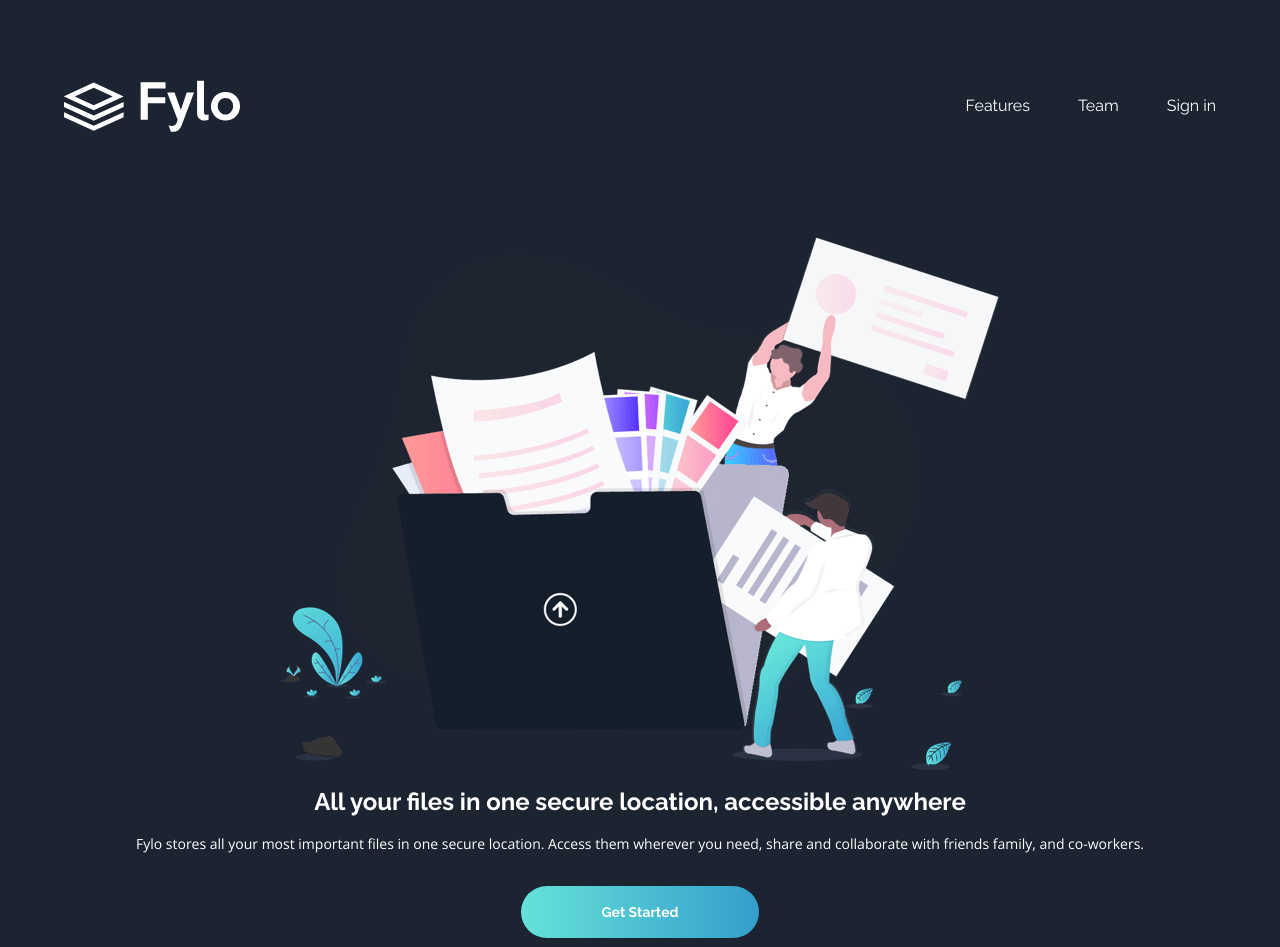
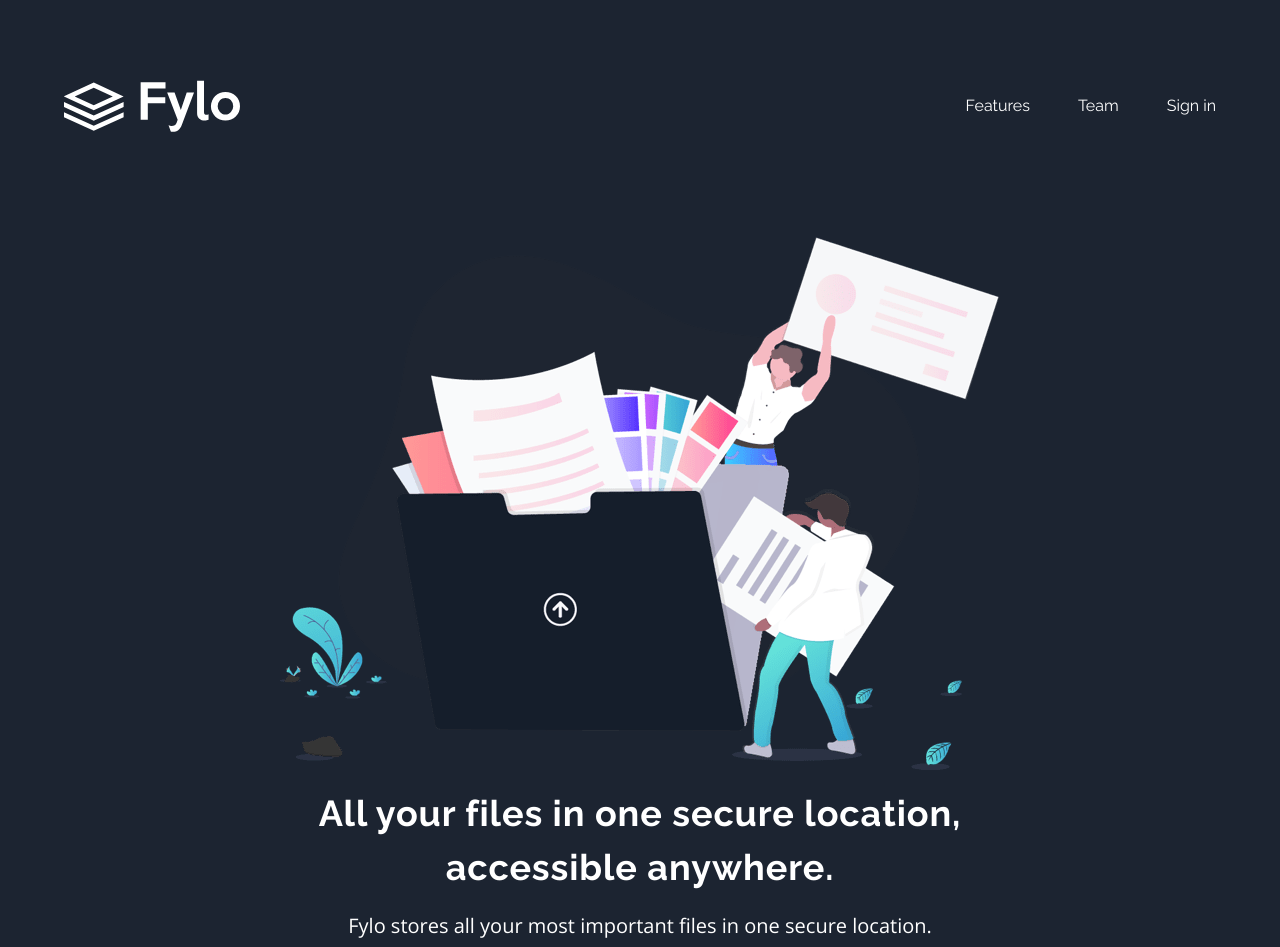
Before and after one commit to YerikAH/Fylo-landing-page-frontend-mentor, a React (Vite) app: page / in a window 1280 px wide. Shown: the top 947 px of the page. Built offline with nearby package versions, Linux system fonts and the light colour scheme.

Commit message:
dev: add desktop header section

```diff
--- a/src/components/main/sections/HeroSection.tsx
+++ b/src/components/main/sections/HeroSection.tsx
@@ -4,16 +4,16 @@ const HeroSection = () => {
   return (
     <section className='grid place-items-center w-full'>
       <img src={heroIllustration} alt='illustration intro' />
-      <h1 className='text-white text-2xl font-raleway text-center font-bold mt-4'>
-        All your files in one secure location, accessible anywhere
+      <h1 className='text-white text-2xl font-raleway text-center font-bold mt-4 lg:text-4xl lg:leading-normal max-w-3xl lg:tracking-wide'>
+        All your files in one secure location, accessible anywhere.
       </h1>
-      <p className='text-white text-sm font-open_sans text-center mt-4 px-4'>
+      <p className='text-white text-sm font-open_sans text-center mt-4 px-4 lg:text-xl max-w-m39rem lg:leading-8' >
         Fylo stores all your most important files in one secure location. Access them wherever you
         need, share and collaborate with friends family, and co-workers.
       </p>
       <button
         tabIndex={1}
-        className='mt-8 text-white text-sm py-4 px-20  text-center  font-bold  font-raleway button-started'
+        className='mt-8 text-white text-sm py-4 px-20  text-center  font-bold  font-raleway button-started  lg:text-lg '
         aria-label='Start using Fylo'
       >
         Get Started
--- a/tailwind.config.cjs
+++ b/tailwind.config.cjs
@@ -3,7 +3,6 @@
 module.exports = {
 	content: ['./index.html', './src/**/*.{js,ts,jsx,tsx}'],
 	theme: {
-    extend: {},
 		colors: {
 			blue_dark_intro_bg: '#1c2431',
 			blue_dark_main_bg: '#181f2a',
@@ -18,6 +17,11 @@ module.exports = {
 			open_sans: ['Open Sans', 'sans-serif'],
 			raleway: ['Raleway', 'sans-serif'],
 		},
+		extend: {
+			maxWidth: {
+				m39rem: '39rem'
+			}
+		}
 	},
 	plugins: [],
 }
```
Lines whose indentation alone changed are shown as unchanged.
